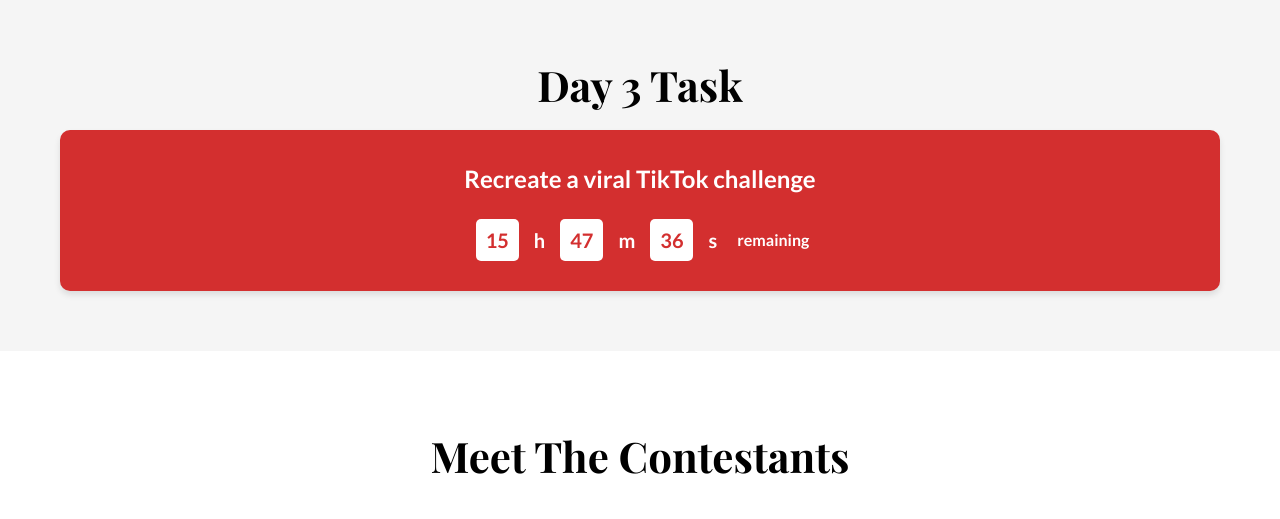
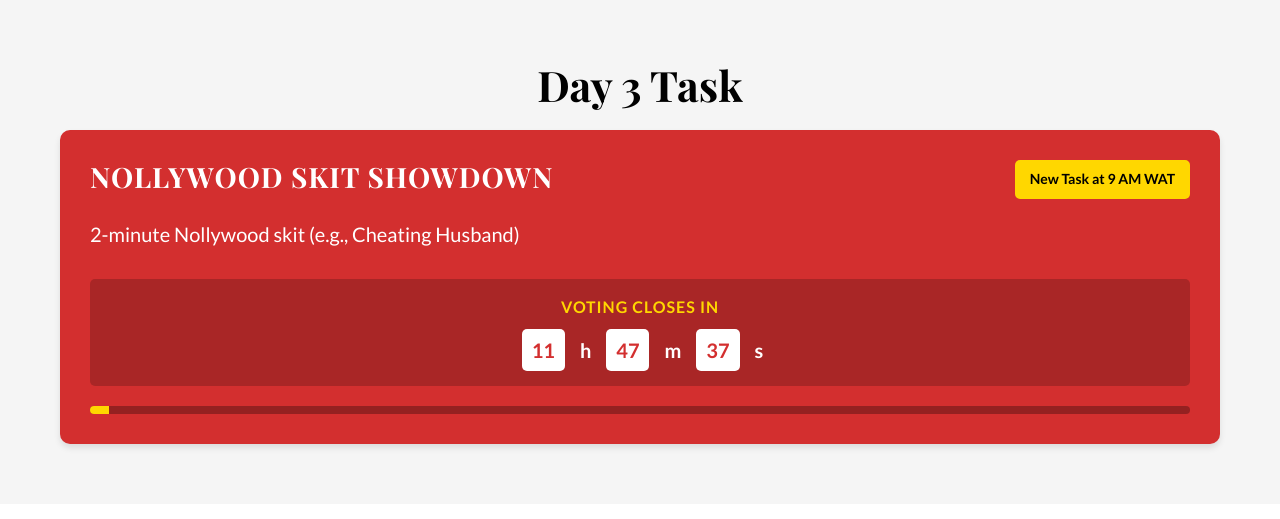
Before and after one commit to theta-ko/Smallie-mvp, a Flask app: page / in a window 1280 px wide. Shown: the part 800-1319 px from the top of the page. Run offline with Flask 3, Linux system fonts and the light colour scheme.

Commit message:
Integrate Firebase for daily task management and voting countdown timer.
Replit-Commit-Author: Agent
Replit-Commit-Session-Id: d795a5a8-dfee-4a59-9802-99c79fd62fce
Replit-Commit-Screenshot-Url: https://storage.googleapis.com/screenshot-production-us-central1/ab989fb3-8d45-4cbe-9026-5585102a35e8/e54f06ce-5eeb-47eb-b5ec-fa999c6857c1.jpg

```diff
--- a/app.py
+++ b/app.py
@@ -1,5 +1,9 @@
 import os
+import json
 import logging
+import datetime
+import firebase_admin
+from firebase_admin import credentials, firestore
 from flask import Flask, render_template
 
 # Configure logging
@@ -8,6 +12,208 @@ logging.basicConfig(level=logging.DEBUG)
 # Create Flask app
 app = Flask(__name__)
 app.secret_key = os.environ.get("SESSION_SECRET")
+
+# Initialize Firebase
+try:
+    # Get Firebase credentials from environment variable
+    firebase_creds_json = os.environ.get("FIREBASE_CREDENTIALS")
+    if firebase_creds_json:
+        cred_dict = json.loads(firebase_creds_json)
+        cred = credentials.Certificate(cred_dict)
+        firebase_admin.initialize_app(cred)
+        db = firestore.client()
+        logging.info("Firebase initialized successfully")
+    else:
+        logging.warning("FIREBASE_CREDENTIALS not found in environment variables")
+        db = None
+except Exception as e:
+    logging.error(f"Error initializing Firebase: {e}")
+    db = None
+
+# Function to initialize the daily tasks in Firebase if they don't exist
+def init_daily_tasks():
+    if db is None:
+        return
+
+    # Check if tasks collection exists
+    tasks_ref = db.collection('tasks')
+    tasks = tasks_ref.get()
+
+    # If there are no tasks, add the initial ones
+    if len(list(tasks)) == 0:
+        logging.info("Initializing daily tasks in Firebase")
+
+        daily_tasks = [
+            {
+                "day": 1,
+                "date": "2025-04-15",
+                "title": "Naija Throwback Dance Challenge",
+                "description": "60-second dance to a classic hit (e.g., P-Square)",
+                "release_time": "09:00 WAT",
+                "voting_close_time": "21:00 WAT"
+            },
+            {
+                "day": 2,
+                "date": "2025-04-16",
+                "title": "Jollof Wars: Cook-Off Edition",
+                "description": "Cook jollof with ₦500 in 10 minutes, taste it",
+                "release_time": "09:00 WAT",
+                "voting_close_time": "21:00 WAT"
+            },
+            {
+                "day": 3,
+                "date": "2025-04-17",
+                "title": "Nollywood Skit Showdown",
+                "description": "2-minute Nollywood skit (e.g., Cheating Husband)",
+                "release_time": "09:00 WAT",
+                "voting_close_time": "21:00 WAT"
+            },
+            {
+                "day": 4,
+                "date": "2025-04-18",
+                "title": "Afrobeat Freestyle Face-Off",
+                "description": "1-minute freestyle on a trending beat (e.g., Burna Boy)",
+                "release_time": "09:00 WAT",
+                "voting_close_time": "21:00 WAT"
+            },
+            {
+                "day": 5,
+                "date": "2025-04-19",
+                "title": "Owambe Fashion Flex",
+                "description": "Style an owambe outfit from home, 90-second catwalk",
+                "release_time": "09:00 WAT",
+                "voting_close_time": "21:00 WAT"
+            },
+            {
+                "day": 6,
+                "date": "2025-04-20",
+                "title": "Pidgin Proverbs Remix",
+                "description": "60-second pidgin skit/song from a proverb (e.g., Monkey no fine...)",
+                "release_time": "09:00 WAT",
+                "voting_close_time": "21:00 WAT"
+            },
+            {
+                "day": 7,
+                "date": "2025-04-21",
+                "title": "Lagos Hustle Pitch",
+                "description": "3-minute pitch as Smallie winner",
+                "release_time": "09:00 WAT",
+                "voting_close_time": "21:00 WAT"
+            }
+        ]
+
+        # Add tasks to Firestore
+        for task in daily_tasks:
+            tasks_ref.document(f"day_{task['day']}").set(task)
+
+        logging.info("Daily tasks initialized in Firebase")
+
+# Try to initialize daily tasks
+try:
+    init_daily_tasks()
+except Exception as e:
+    logging.error(f"Error initializing daily tasks: {e}")
+
+# Function to get the current day's task
+def get_current_task():
+    # For demo purposes, calculate the competition day based on current date
+    # Competition runs from April 15 to April 21, 2025
+    today = datetime.datetime.now()
+
+    # For development/testing, using a fixed date in the competition period
+    # Uncomment the line below to use the real date
+    # today = datetime.datetime(2025, 4, 17)  # Day 3
+
+    start_date = datetime.datetime(2025, 4, 15)
+    end_date = datetime.datetime(2025, 4, 21)
+
+    # Calculate current day (1-7)
+    if today < start_date:
+        # Before competition
+        current_day = 0
+        task = {"title": "Competition starts soon", "description": "Stay tuned for Day 1!", "day": 0}
+    elif today > end_date:
+        # After competition
+        current_day = 8
+        task = {"title": "Competition has ended", "description": "Thanks for participating!", "day": 8}
+    else:
+        # During competition
+        delta = today - start_date
+        current_day = delta.days + 1
+
+        # Try to get task from Firebase
+        if db is not None:
+            try:
+                task_doc = db.collection('tasks').document(f"day_{current_day}").get()
+                if task_doc.exists:
+                    task = task_doc.to_dict()
+                else:
+                    # Fallback to hardcoded task if document doesn't exist
+                    task = get_hardcoded_task(current_day)
+            except Exception as e:
+                logging.error(f"Error fetching task from Firebase: {e}")
+                task = get_hardcoded_task(current_day)
+        else:
+            # Fallback to hardcoded task if Firebase is not available
+            task = get_hardcoded_task(current_day)
+
+    return current_day, task
+
+# Fallback function to get hardcoded tasks if Firebase is not available
+def get_hardcoded_task(day):
+    tasks = [
+        {
+            "day": 1,
+            "title": "Naija Throwback Dance Challenge",
+            "description": "60-second dance to a classic hit (e.g., P-Square)",
+            "release_time": "09:00 WAT",
+            "voting_close_time": "21:00 WAT"
+        },
+        {
+            "day": 2,
+            "title": "Jollof Wars: Cook-Off Edition",
+            "description": "Cook jollof with ₦500 in 10 minutes, taste it",
+            "release_time": "09:00 WAT",
+            "voting_close_time": "21:00 WAT"
+        },
+        {
+            "day": 3,
+            "title": "Nollywood Skit Showdown",
+            "description": "2-minute Nollywood skit (e.g., Cheating Husband)",
+            "release_time": "09:00 WAT",
+            "voting_close_time": "21:00 WAT"
+        },
+        {
+            "day": 4,
+            "title": "Afrobeat Freestyle Face-Off",
+            "description": "1-minute freestyle on a trending beat (e.g., Burna Boy)",
+            "release_time": "09:00 WAT",
+            "voting_close_time": "21:00 WAT"
+        },
+        {
+            "day": 5,
+            "title": "Owambe Fashion Flex",
+            "description": "Style an owambe outfit from home, 90-second catwalk",
+            "release_time": "09:00 WAT",
+            "voting_close_time": "21:00 WAT"
+        },
+        {
+            "day": 6,
+            "title": "Pidgin Proverbs Remix",
+            "description": "60-second pidgin skit/song from a proverb (e.g., Monkey no fine...)",
+            "release_time": "09:00 WAT",
+            "voting_close_time": "21:00 WAT"
+        },
+        {
+            "day": 7,
+            "title": "Lagos Hustle Pitch",
+            "description": "3-minute pitch as Smallie winner",
+            "release_time": "09:00 WAT",
+            "voting_close_time": "21:00 WAT"
+        }
+    ]
+
+    return tasks[day-1] if 1 <= day <= 7 else {"title": "No task available", "description": "Check back later"}
 
 @app.route('/')
 def index():
@@ -106,19 +312,15 @@ def index():
         }
     ]
 
-    daily_tasks = [
-        "Create a 3-minute comedy sketch",
-        "Perform a Nigerian song cover",
-        "Recreate a viral TikTok challenge",
-        "Cook a traditional Nigerian dish",
-        "Share your life story in 2 minutes",
-        "Perform a talent unique to you",
-        "Create content with another contestant"
-    ]
+    # Get current day and task
+    current_day, daily_task = get_current_task()
 
-    current_day = 3  # Example: Day 3 of the 7-day competition
+    # For demonstration purposes, we'll use day 3 (override)
+    # Remove this in production to use the actual competition day
+    current_day = 3
+    daily_task = get_hardcoded_task(current_day)
 
-    return render_template('index.html', contestants=contestants, daily_tasks=daily_tasks, current_day=current_day)
+    return render_template('index.html', contestants=contestants, daily_task=daily_task, current_day=current_day)
 
 if __name__ == '__main__':
     app.run(host='0.0.0.0', port=5000, debug=True)
--- a/pyproject.toml
+++ b/pyproject.toml
@@ -5,8 +5,11 @@ description = "Add your description here"
 requires-python = ">=3.11"
 dependencies = [
     "email-validator>=2.2.0",
+    "flask-login>=0.6.3",
     "flask>=3.1.0",
     "flask-sqlalchemy>=3.1.1",
     "gunicorn>=23.0.0",
     "psycopg2-binary>=2.9.10",
+    "flask-wtf>=1.2.2",
+    "firebase-admin>=6.7.0",
 ]
--- a/static/css/styles.css
+++ b/static/css/styles.css
@@ -293,12 +293,62 @@ section {
     border-radius: 10px;
     box-shadow: var(--shadow);
     margin-top: 2rem;
+    position: relative;
+    overflow: hidden;
 }
 
-.task-box p {
-    font-size: 2.4rem;
+.task-header {
+    display: flex;
+    justify-content: space-between;
+    align-items: flex-start;
+    margin-bottom: 2rem;
+    flex-wrap: wrap;
+}
+
+.task-header h3 {
+    font-size: 2.8rem;
+    margin: 0;
+    text-transform: uppercase;
+    letter-spacing: 1px;
+    flex: 1;
+    text-align: left;
+}
+
+.task-timing {
+    background-color: var(--gold);
+    color: var(--black);
+    padding: 0.8rem 1.5rem;
+    border-radius: 5px;
+    font-size: 1.4rem;
     font-weight: 700;
+    display: inline-block;
+}
+
+.task-description {
+    text-align: left;
+    margin-bottom: 3rem;
+}
+
+.task-description p {
+    font-size: 2rem;
+    font-weight: 400;
+    line-height: 1.5;
+}
+
+.task-timer {
+    background-color: rgba(0, 0, 0, 0.2);
+    padding: 1.5rem;
+    border-radius: 5px;
     margin-bottom: 2rem;
+}
+
+.timer-label {
+    font-size: 1.6rem;
+    text-transform: uppercase;
+    letter-spacing: 1px;
+    margin-bottom: 1rem;
+    font-weight: 700;
+    color: var(--gold);
 }
 
 .countdown {
@@ -319,9 +369,18 @@ section {
     margin: 0 0.5rem;
 }
 
-.countdown p {
-    font-size: 1.6rem;
-    margin: 0 0 0 1rem;
+.task-progress {
+    height: 8px;
+    background-color: rgba(0, 0, 0, 0.3);
+    border-radius: 10px;
+    overflow: hidden;
+    margin-top: 1rem;
+}
+
+.progress-bar {
+    height: 100%;
+    background-color: var(--gold);
+    width: 75%; /* This will be controlled by JavaScript */
 }
 
 /* Contestants Section */
--- /dev/null
+++ b/static/js/timer.js
@@ -0,0 +1,73 @@
+/**
+ * Smallie Timer - Countdown to 9 PM WAT voting closure
+ * This script manages the countdown timer and progress bar for the daily task
+ */
+
+// DOM Elements
+const hoursElement = document.getElementById('hours');
+const minutesElement = document.getElementById('minutes');
+const secondsElement = document.getElementById('seconds');
+const progressBar = document.getElementById('voting-progress');
+
+// Function to update the countdown to 9 PM WAT (West Africa Time)
+function updateVotingCountdown() {
+    // Get current date and time
+    const now = new Date();
+
+    // Create target date (today at 9 PM WAT)
+    // WAT is UTC+1
+    const target = new Date();
+    target.setUTCHours(20, 0, 0, 0); // 9 PM WAT = 8 PM UTC
+
+    // If it's already past 9 PM WAT, set target to next day
+    if (now > target) {
+        target.setDate(target.getDate() + 1);
+    }
+
+    // Calculate time difference in milliseconds
+    const timeDiff = target - now;
+
+    // Calculate hours, minutes, seconds
+    const hours = Math.floor(timeDiff / (1000 * 60 * 60));
+    const minutes = Math.floor((timeDiff % (1000 * 60 * 60)) / (1000 * 60));
+    const seconds = Math.floor((timeDiff % (1000 * 60)) / 1000);
+
+    // Update DOM elements
+    hoursElement.textContent = String(hours).padStart(2, '0');
+    minutesElement.textContent = String(minutes).padStart(2, '0');
+    secondsElement.textContent = String(seconds).padStart(2, '0');
+
+    // Update progress bar
+    updateProgressBar(now, target);
+}
+
+// Function to update progress bar
+function updateProgressBar(now, target) {
+    // If it's past 9 PM, we're showing progress toward the next day
+    // We define new task time at 9 AM WAT
+    const newTaskTime = new Date();
+    newTaskTime.setUTCHours(8, 0, 0, 0); // 9 AM WAT = 8 AM UTC
+
+    // If it's already past 9 AM, new task time is today at 9 AM
+    // If before 9 AM, new task time was yesterday at 9 AM
+    if (now.getUTCHours() < 8) {
+        newTaskTime.setDate(newTaskTime.getDate() - 1);
+    }
+
+    // Calculate total duration between new task announcement and voting closure
+    const totalDuration = target - newTaskTime;
+
+    // Calculate elapsed time since new task announcement
+    const elapsedTime = now - newTaskTime;
+
+    // Calculate progress percentage (capped at 100%)
+    let progressPercent = (elapsedTime / totalDuration) * 100;
+    progressPercent = Math.min(Math.max(progressPercent, 0), 100);
+
+    // Update progress bar width
+    progressBar.style.width = `${progressPercent}%`;
+}
+
+// Initialize and start timer
+updateVotingCountdown();
+setInterval(updateVotingCountdown, 1000);
--- a/templates/index.html
+++ b/templates/index.html
@@ -56,12 +56,25 @@
         <div class="container">
             <h2>Day {{ current_day }} Task</h2>
             <div class="task-box">
-                <p>{{ daily_tasks[current_day-1] }}</p>
-                <div class="countdown">
-                    <span id="hours">12</span>h
-                    <span id="minutes">30</span>m
-                    <span id="seconds">00</span>s
-                    <p>remaining</p>
+                <div class="task-header">
+                    <h3>{{ daily_task.title }}</h3>
+                    <div class="task-timing">
+                        <span class="new-task-label">New Task at 9 AM WAT</span>
+                    </div>
+                </div>
+                <div class="task-description">
+                    <p>{{ daily_task.description }}</p>
+                </div>
+                <div class="task-timer">
+                    <div class="timer-label">Voting Closes in</div>
+                    <div class="countdown">
+                        <span id="hours">12</span>h
+                        <span id="minutes">30</span>m
+                        <span id="seconds">00</span>s
+                    </div>
+                </div>
+                <div class="task-progress">
+                    <div class="progress-bar" id="voting-progress"></div>
                 </div>
             </div>
         </div>
@@ -346,5 +359,6 @@
     </div>
 
     <script src="{{ url_for('static', filename='js/script.js') }}"></script>
+    <script src="{{ url_for('static', filename='js/timer.js') }}"></script>
 </body>
 </html>
```
Also changed, not shown: 1 other file.
